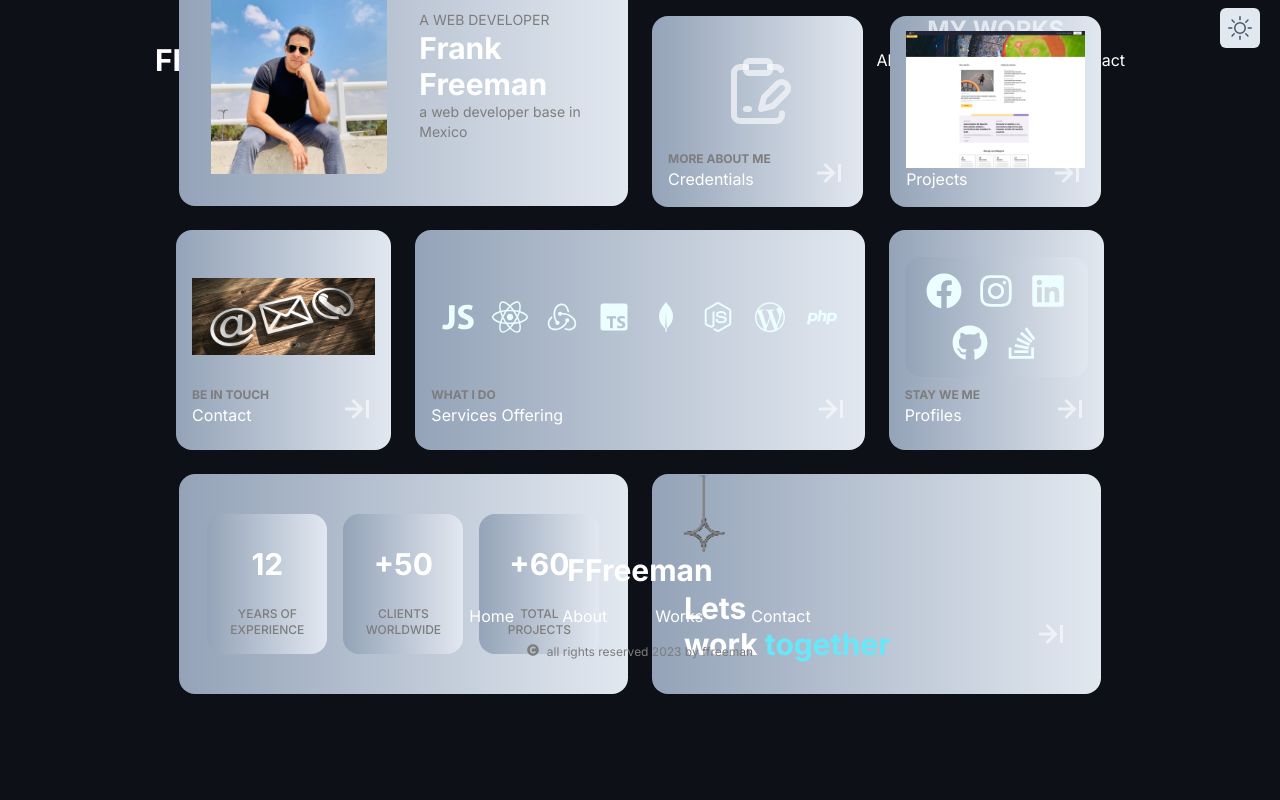
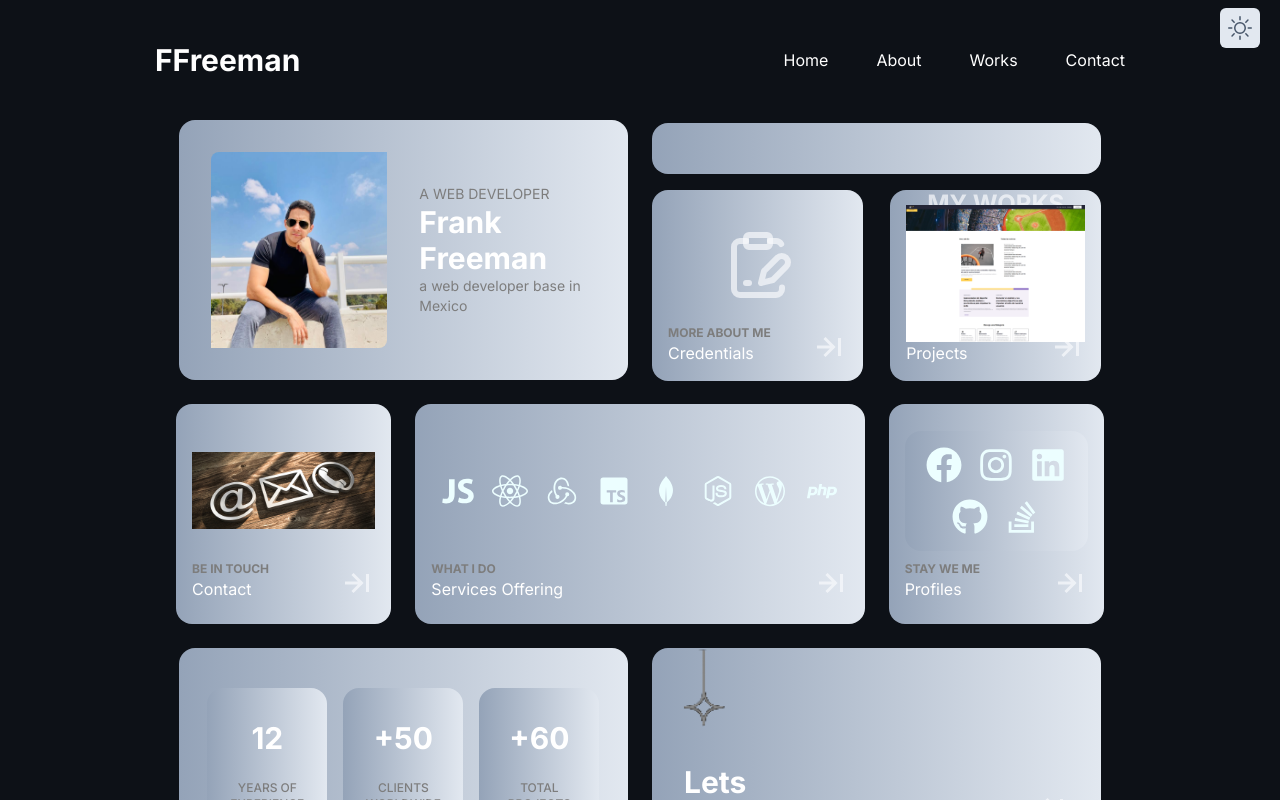
Before and after one commit to figuitiko/portfolio-next, a Next.js app: page / in a window 1280 px wide. Shown: the top 800 px of the page. Built offline with nearby package versions, Linux system fonts and the light colour scheme.

Commit message:
fixing the layout

```diff
--- a/src/app/globals.css
+++ b/src/app/globals.css
@@ -40,6 +40,8 @@
     display: flex;
     flex-direction: column;
     align-items: center;
+    justify-content: center;
+    min-height:  100vh;
 }
 .gradient-shape{
   background-image: linear-gradient(to bottom, #1f1e1e, #272626, #302f2f, #393838, #424141);
--- a/src/app/layout.js
+++ b/src/app/layout.js
@@ -19,7 +19,7 @@
           <ProviderTheme attribute='class' defaultTheme='system' enableSystem>
             <DarkModeButton />
            <Header />
-            <main className='flex h-full w-full md:h-[calc(100vh-400px)] flex-col items-center justify-center px-4'>
+            <main className='flex h-full w-full  flex-1 flex-col items-center justify-center px-4'>
                 {children}
             </main>
         <Footer />
```
